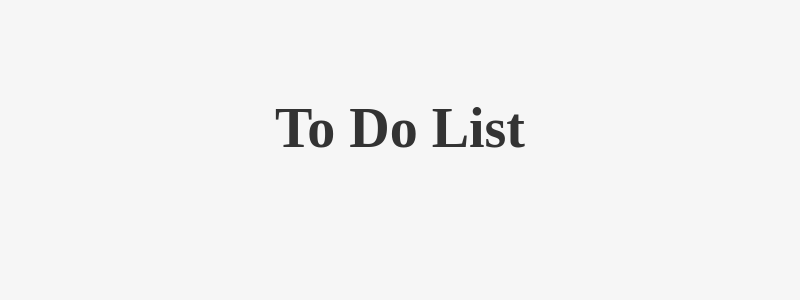
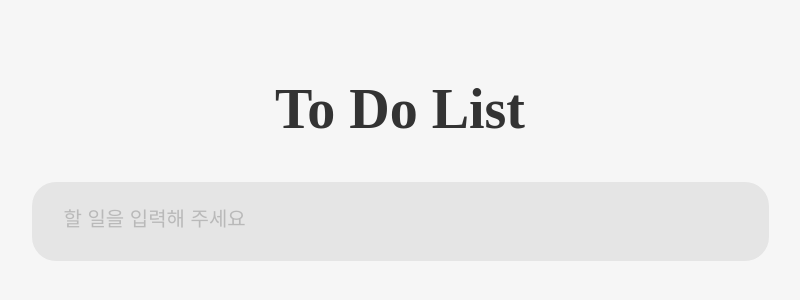
Before and after one commit to 2najung/Todolist, a Next.js app: page / in a window 1280 px wide. Shown: the part 220-520 px from the top of the page, without its empty margins (248-1048 px from the left). Built offline with nearby package versions, Linux system fonts and the light colour scheme.

Commit message:
feat:할 일 입력 기능 구현

```diff
--- a/src/components/TodoInput.tsx
+++ b/src/components/TodoInput.tsx
@@ -1,21 +1,62 @@
 "use client";
-import React from "react";
+import React, { useState } from "react";
 import styled from "@emotion/styled";
+import { useRecoilState } from "recoil";
+import { todoState } from "../store/todo";
 
-interface Props {}
+const TodoInput = () => {
+  const [todos, setTodos] = useRecoilState(todoState);
+  const [inputValue, setInputValue] = useState("");
 
-const TodoInput = ({}: Props) => {
-  return <Container></Container>;
+  const handleAddTodo = () => {
+    if (inputValue.trim() === "" || inputValue.length > 20) return;
+    setTodos([
+      ...todos,
+      { id: Date.now(), text: inputValue, completed: false },
+    ]);
+    setInputValue("");
+  };
+
+  const handleKeyPress = (e: React.KeyboardEvent<HTMLInputElement>) => {
+    if (e.key === "Enter") {
+      handleAddTodo();
+    }
+  };
+
+  return (
+    <InputContainer>
+      <Input
+        type="text"
+        placeholder="할 일을 입력해 주세요"
+        value={inputValue}
+        onChange={(e) => setInputValue(e.target.value)}
+        onKeyDown={handleKeyPress}
+      />
+    </InputContainer>
+  );
 };
 
 export default TodoInput;
 
-const Container = styled.div`
+const InputContainer = styled.div`
   display: flex;
-  flex-direction: column;
-  align-items: center;
+  justify-content: center;
   width: 100%;
-  max-width: 500px;
-  margin: 0 auto;
-  padding: 20px;
 `;
+
+const Input = styled.input`
+  width: 737px;
+  border-radius: 24px;
+  padding: 32px;
+  border: none;
+  outline: none;
+  background-color: #e5e5e5;
+
+  box-sizing: border-box;
+  &::placeholder {
+    font-size: 20px;
+    line-height: 28px;
+    font-weight: 400;
+    color: #b9b9b9;
+  }
+`;
```
